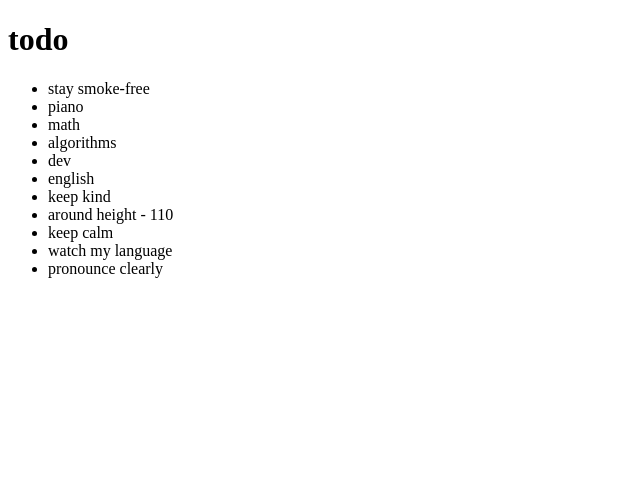
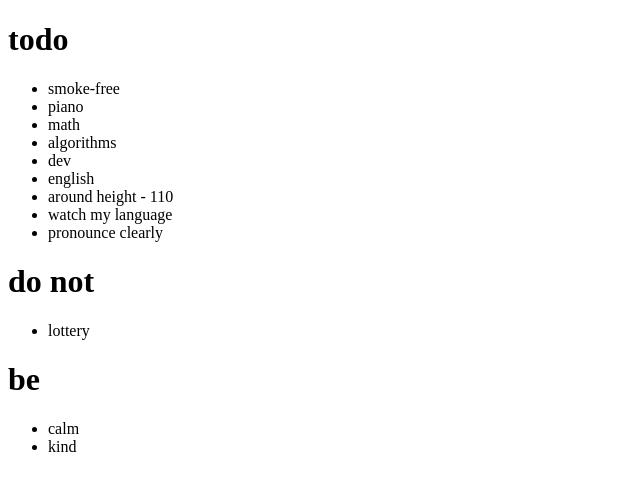
Before and after one commit to hellosangjun/hellosangjun.github.io, a plain HTML site: page index.html in a window 1280 px wide. Shown: the whole page, without its empty margins (0-640 px from the left). Drawn offline with Linux system fonts and the light colour scheme.

Commit message:
Update index.html

```diff
--- a/index.html
+++ b/index.html
@@ -7,17 +7,24 @@
   <body>
     <h1>todo</h1>
     <ul>
-      <li>stay smoke-free</li>
+      <li>smoke-free</li>
       <li>piano</li>
       <li>math</li>
       <li>algorithms</li>
       <li>dev</li>
       <li>english</li>
-      <li>keep kind</li>
       <li>around height - 110</li>
-      <li>keep calm</li>
       <li>watch my language</li>
       <li>pronounce clearly </li>
     </ul>
+    <h1>do not</h1>
+    <ul>
+      <li>lottery</li>
+    </ul>
+     <h1>be</h1>
+    <ul>
+      <li>calm</li>
+       <li>kind</li>
+    </ul>
   </body>
 </html>
```
